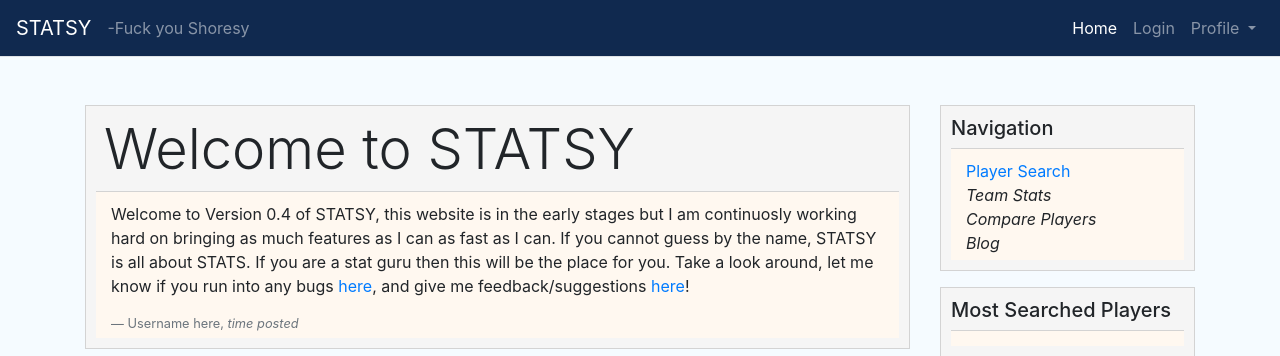
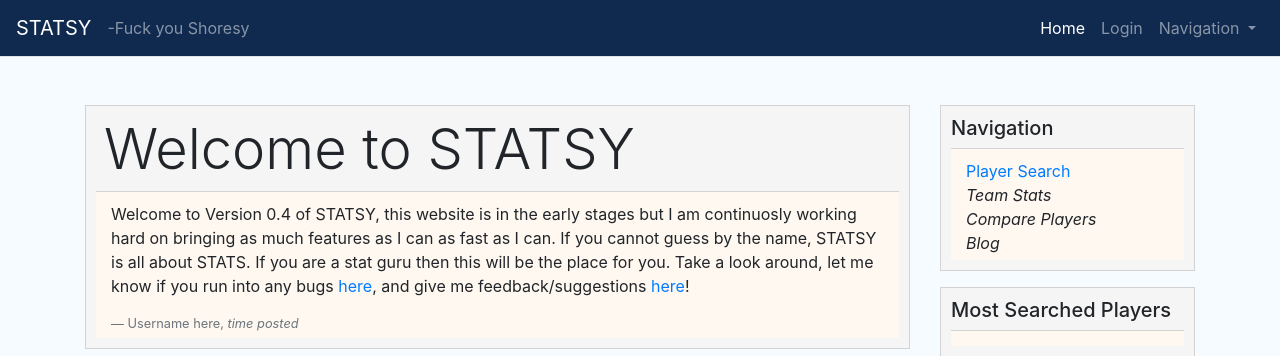
Before and after one commit to RippyTheGator/statsy, a Django app: page / in a window 1280 px wide. Shown: the top 356 px of the page. Run offline with Django 3.2, Linux system fonts and the light colour scheme; data that the repository does not hold is empty; some libraries are stand-ins or nearby versions.

Commit message:
minor changes

```diff
--- a/stats/templates/stats/index.html
+++ b/stats/templates/stats/index.html
@@ -44,7 +44,7 @@
             </li>
             <li class="nav-item dropdown">
               <a class="nav-link dropdown-toggle" href="#" id="navbarDropdown" role="button" data-toggle="dropdown" aria-haspopup="true" aria-expanded="false">
-                Profile
+                Navigation
               </a>
               <div class="dropdown-menu dropdown-menu-right" aria-labelledby="navbarDropdown">
                 <a class="dropdown-item" href="#">Player Search</a>
```
